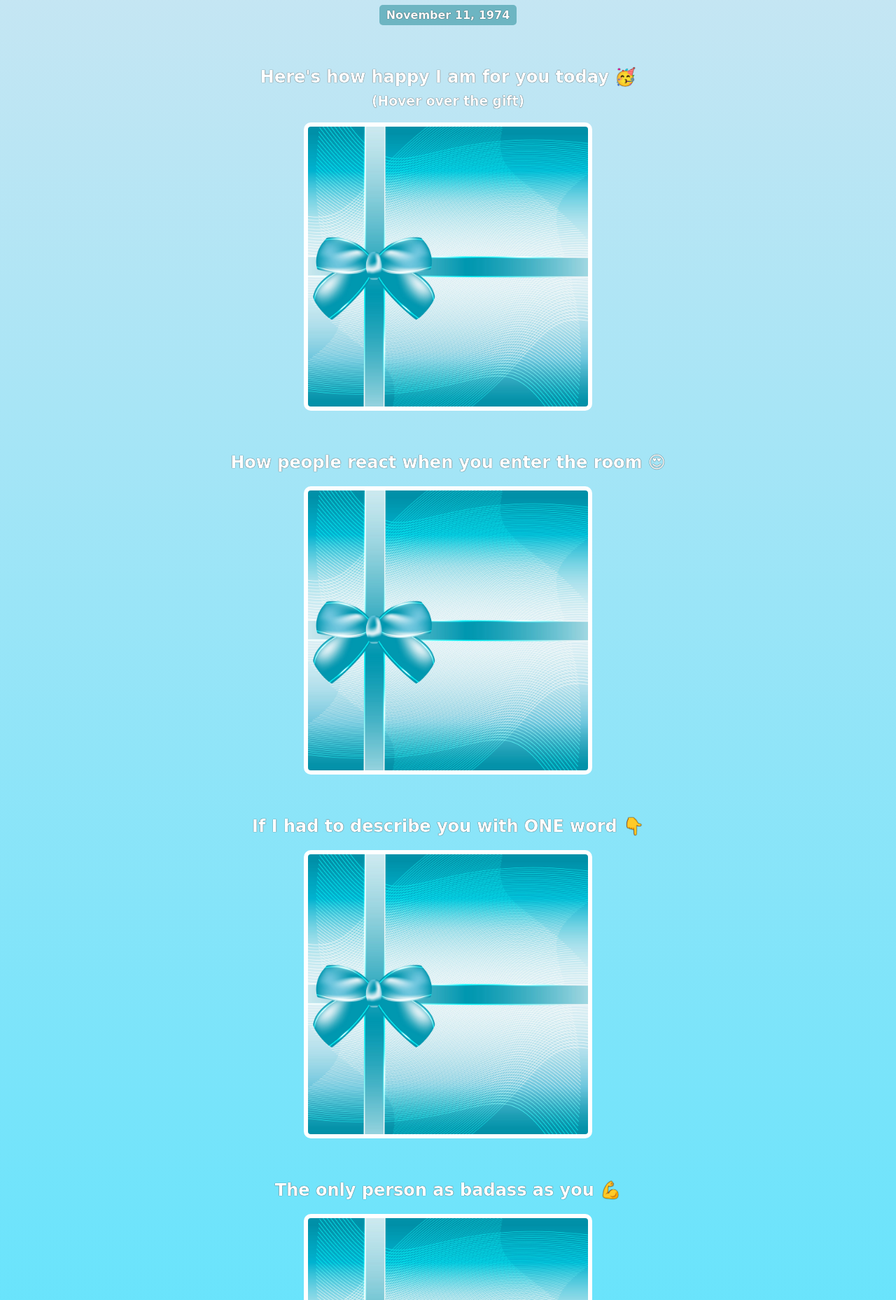
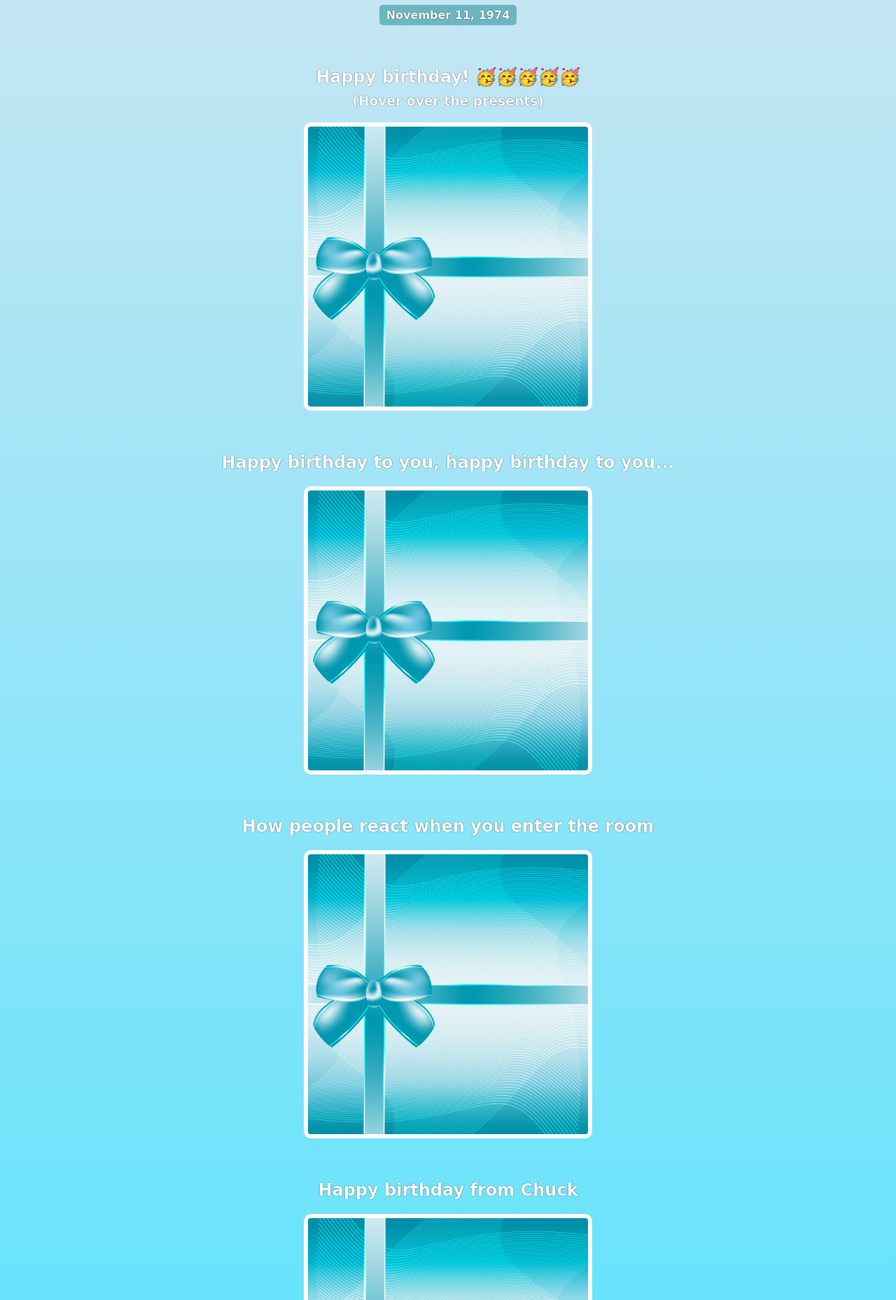
Before and after one commit to katarzynakaz/cyf, a plain HTML site: page index.html in a window 1280 px wide. Shown: the part 422-2280 px from the top of the page at 70% size. Drawn offline with Linux system fonts and the light colour scheme; a web font is replaced by a local one.

Commit message:
index upd

```diff
--- a/index.html
+++ b/index.html
@@ -6,41 +6,43 @@
         <link rel="stylesheet" href="styles.css">
     </head>
     <body>
-        <div id="header">
+
+       <div id="header">
             <h1>Today is Leo's birthday 🎉</h1>
             <img id="bff-img" src="images/leo-2023.webp">
             <h2 id="bday-age">50 years old</h2>
             <h4 id="bday-date">November 11, 1974</h4>
-        </div>
+         </div>
 
         <div class="gift-section">
-            <h2 class="gift-title">Here's how happy I am for you today 🥳</h2>
-            <h3 class="gift-hint">(Hover over the gift)</h3>
+            <h2 class="gift-title">Happy birthday! 🥳🥳🥳🥳🥳</h2>
+            <h3 class="gift-hint">(Hover over the presents)</h3>
             <div class="gift-img" id="gift-img-happy"></div>
         </div>
 
         <div class="gift-section">
-            <h2 class="gift-title">How people react when you enter the room 😍</h2>
+            <h2 class="gift-title">Happy birthday to you, happy birthday to you...</h2>
             <div class="gift-img" id="gift-img-hot"></div>
         </div>
 
         <div class="gift-section">
-            <h2 class="gift-title">If I had to describe you with ONE word 👇</h2>
+            <h2 class="gift-title">How people react when you enter the room</h2>
             <div class="gift-img" id="gift-img-genius"></div>
         </div>
 
         <div class="gift-section">
-            <h2 class="gift-title">The only person as badass as you 💪</h2>
+            <h2 class="gift-title">Happy birthday from Chuck</h2>
             <div class="gift-img" id="gift-img-badass"></div>
         </div>
 
          <div class="gift-section">
-            <h2 class="gift-title">This one's for you, my friend 🥂</h2>
+            <h2 class="gift-title">This one's for you, my friend</h2>
             <div class="gift-img" id="gift-img-cheers"></div>
         </div>
 
-        <!-- Add the footer here. -->
-        <p id="footer">Want to create your own Birthday GIFt site? Take <a href="https://scrimba.com/learn/htmlandcss" target="_blank">this HTML & CSS course.</a></p>
+        <footer>
+            <a href="#header">Say hi to Leo</a>
+        </footer>
 
     </body>
 </html>
```
